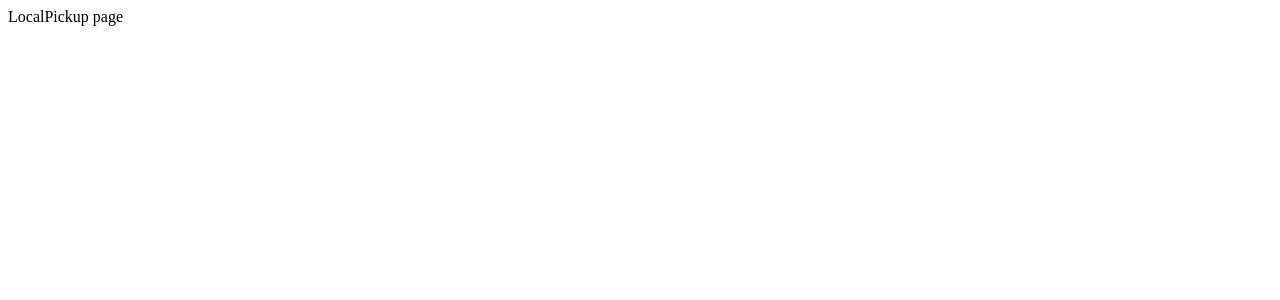
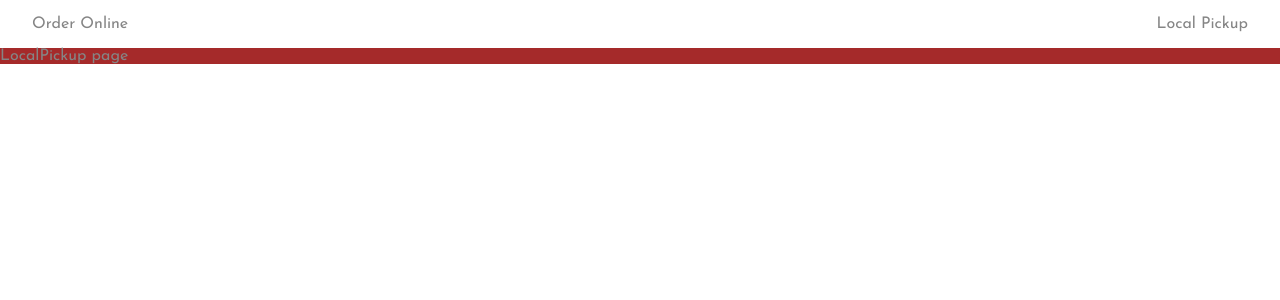
Before and after one commit to LoaGnadjouSoumahoro/formCake, a React (Vite) app: page / in a window 1280 px wide. Shown: the top 300 px of the page. Built offline with nearby package versions, Linux system fonts and the light colour scheme.

Commit message:
ajout des routes et la navigation

```diff
--- /dev/null
+++ b/src/components/navigation/navigation/Navigation.jsx
@@ -0,0 +1,23 @@
+import { Link } from 'react-router-dom';
+import classes from './Navigation.module.css';
+
+const Navigation = () => {
+  return (
+    <div>
+      <header>
+        <nav>
+          <ul className={classes.navLinks}>
+            <li>
+              <Link to='/orderOnline'>Order Online</Link>
+            </li>
+            <li>
+              <Link to='/'>Local Pickup</Link>
+            </li>
+          </ul>
+        </nav>
+      </header>
+    </div>
+  );
+};
+
+export default Navigation;
--- /dev/null
+++ b/src/components/navigation/navigation/Navigation.module.css
@@ -0,0 +1,14 @@
+.navLinks {
+  display: flex;
+  justify-content: space-between;
+  align-items: center;
+  padding: 1rem 2rem;
+}
+
+li {
+  list-style: none;
+}
+
+a {
+  text-decoration: none;
+}
--- a/src/index.css
+++ b/src/index.css
@@ -0,0 +1,25 @@
+@import url('https://fonts.googleapis.com/css2?family=Josefin+Sans:ital,wght@0,100..700;1,100..700&display=swap');
+
+:root {
+  --color-pink: #ff2e63;
+  --color-dark-blue: #252a34;
+  --color-gray: #858585;
+  --ff-Josefin-sans: 'Josefin Sans', sans-serif;
+}
+* {
+  margin: 0;
+  padding: 0;
+  box-sizing: border-box;
+  color: var(--color-gray);
+}
+html {
+  font-family: 'Josefin Sans', sans-serif;
+}
+
+ul {
+  text-decoration: none;
+}
+
+li a {
+  list-style: none;
+}
--- /dev/null
+++ b/src/pages/route/Rout.jsx
@@ -0,0 +1,17 @@
+import React from 'react';
+import { Outlet } from 'react-router-dom';
+import Navigation from '../../components/navigation/navigation/Navigation';
+import classes from './Rout.module.css';
+
+const RoutLayout = () => {
+  return (
+    <>
+      <Navigation />
+      <main className={classes.content}>
+        <Outlet />
+      </main>
+    </>
+  );
+};
+
+export default RoutLayout;
--- /dev/null
+++ b/src/pages/route/Rout.module.css
@@ -0,0 +1,3 @@
+.content {
+  background-color: brown;
+}
```
Also changed, not shown: src/App.jsx (+12 -1 lines).
